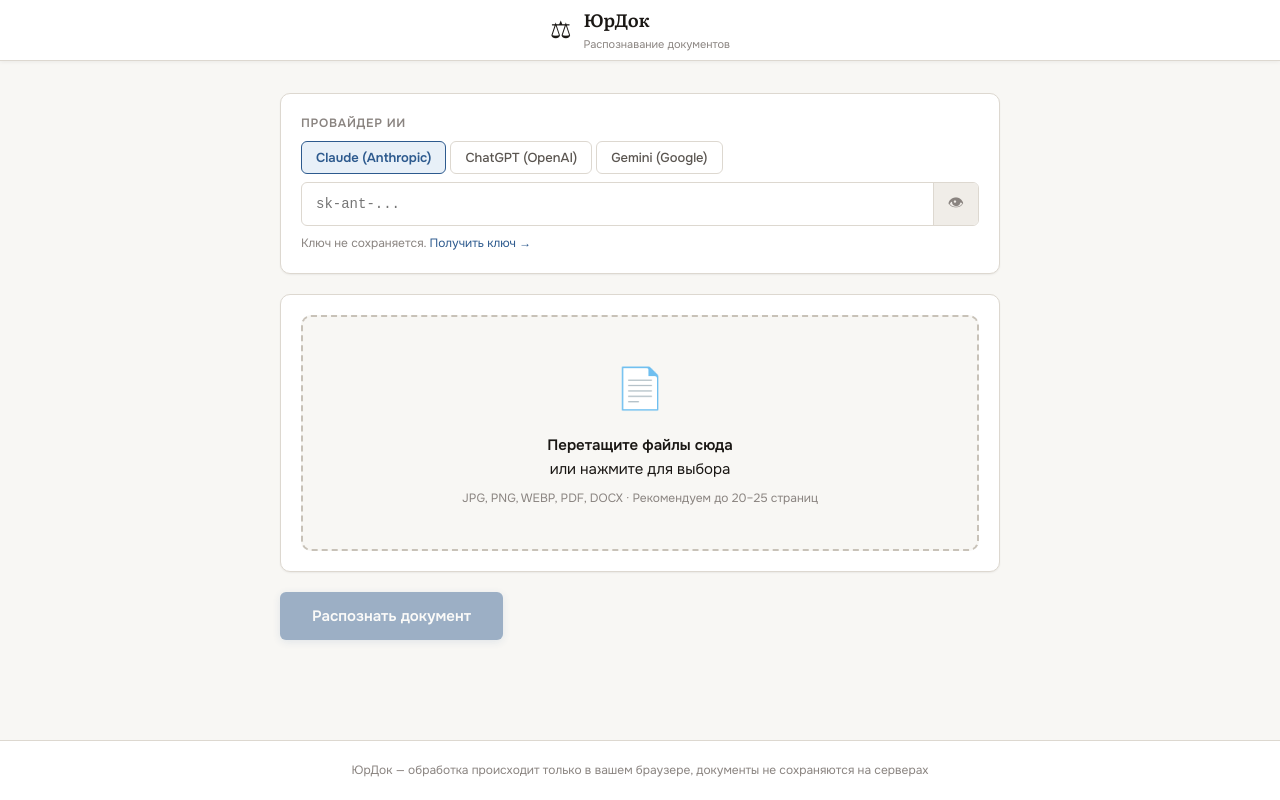
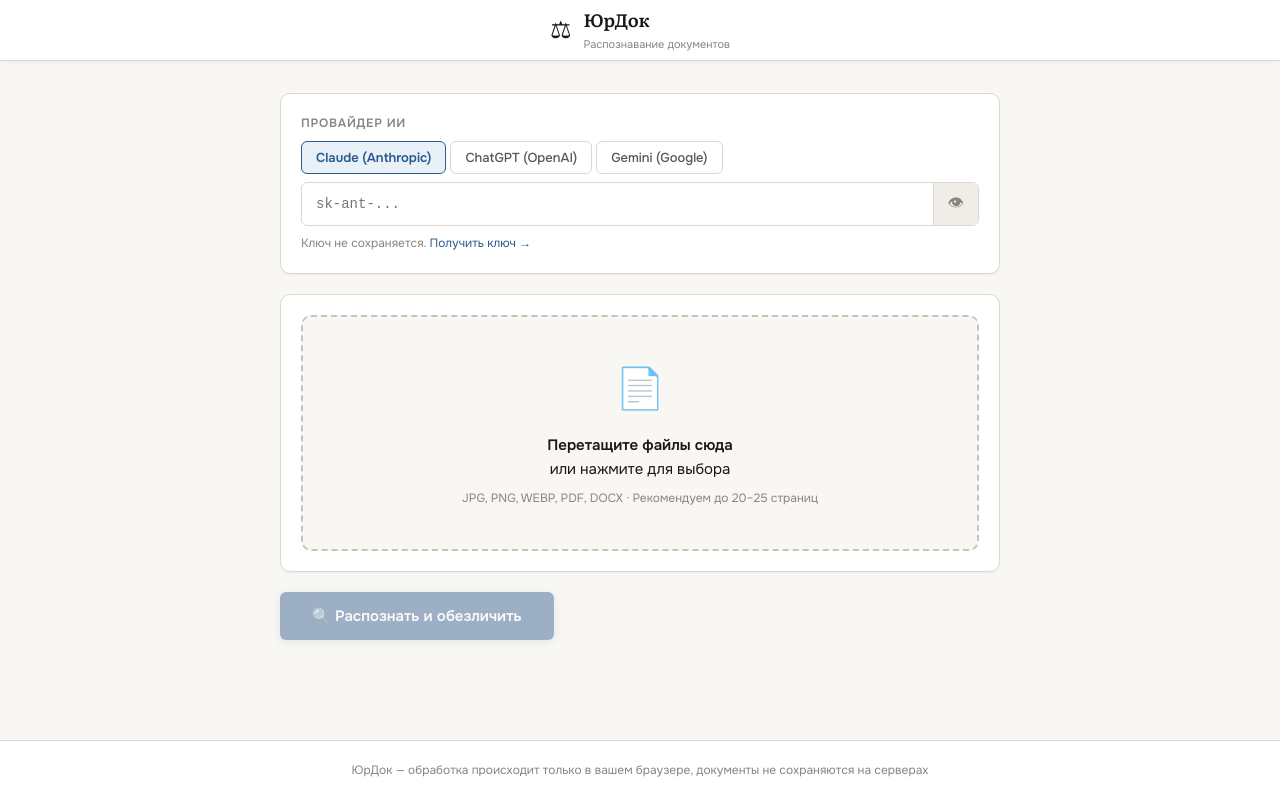
Before and after one commit to example2107/legal-ocr, a React (Create React App) app: page / in a window 1280 px wide. Built offline with nearby package versions, Linux system fonts and the light colour scheme.

Commit message:
Update App.js

```diff
--- a/src/App.js
+++ b/src/App.js
@@ -803,7 +803,7 @@ ${paras}
                 onClick={handleRecognize}
                 disabled={!apiKey.trim() || files.length === 0}
               >
-                Распознать документ
+                {files.length > 0 && files[0].name.toLowerCase().endsWith('.docx') ? '🔒 Обезличить документ' : '🔍 Распознать и обезличить'}
               </button>
             </div>
 
```
